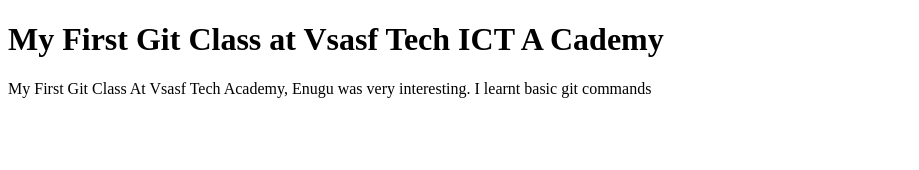
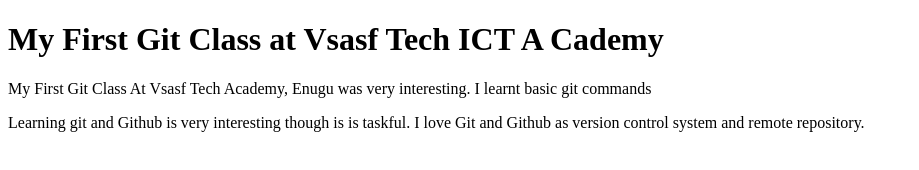
Before and after one commit to nwachukwu448/joseph, a plain HTML site: page index.html in a window 1280 px wide. Shown: the whole page, without its empty margins (0-919 px from the left). Drawn offline with Linux system fonts and the light colour scheme.

Commit message:
modified index file

```diff
--- a/index.html
+++ b/index.html
@@ -10,5 +10,9 @@
 <P>
     My First Git Class At Vsasf Tech Academy, Enugu was very interesting. I learnt basic git commands
 </P>
+<p>
+    Learning git and Github is very interesting though is is taskful.
+    I love Git and Github as version control system and remote repository.
+</p>
 </body>
 </html>
```
